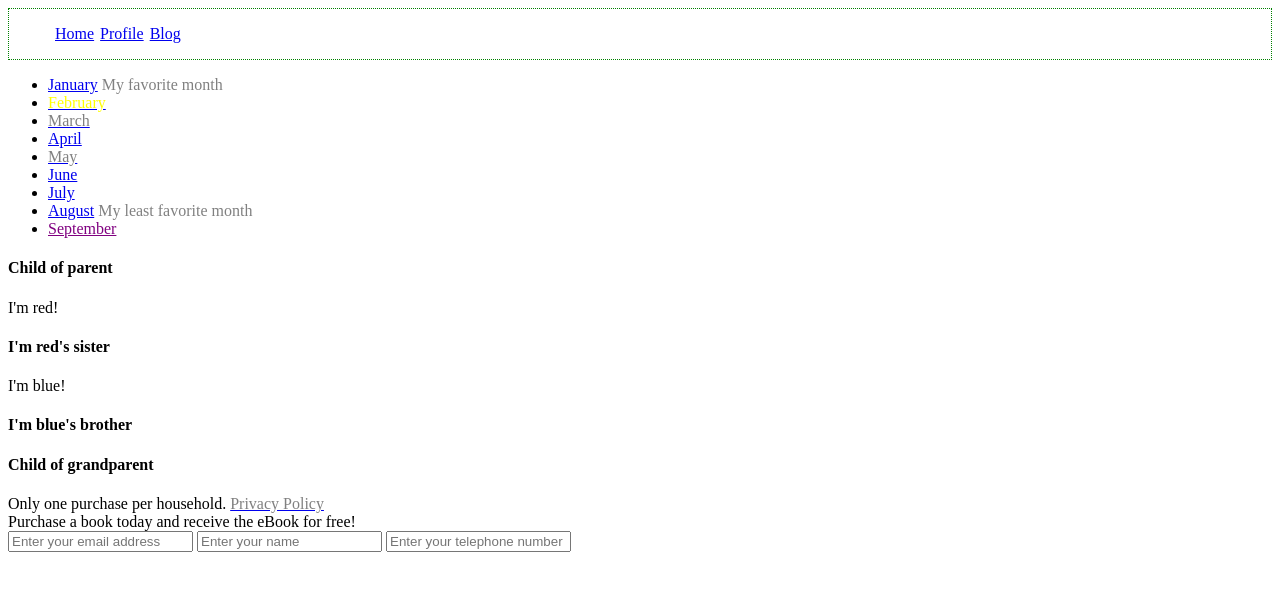
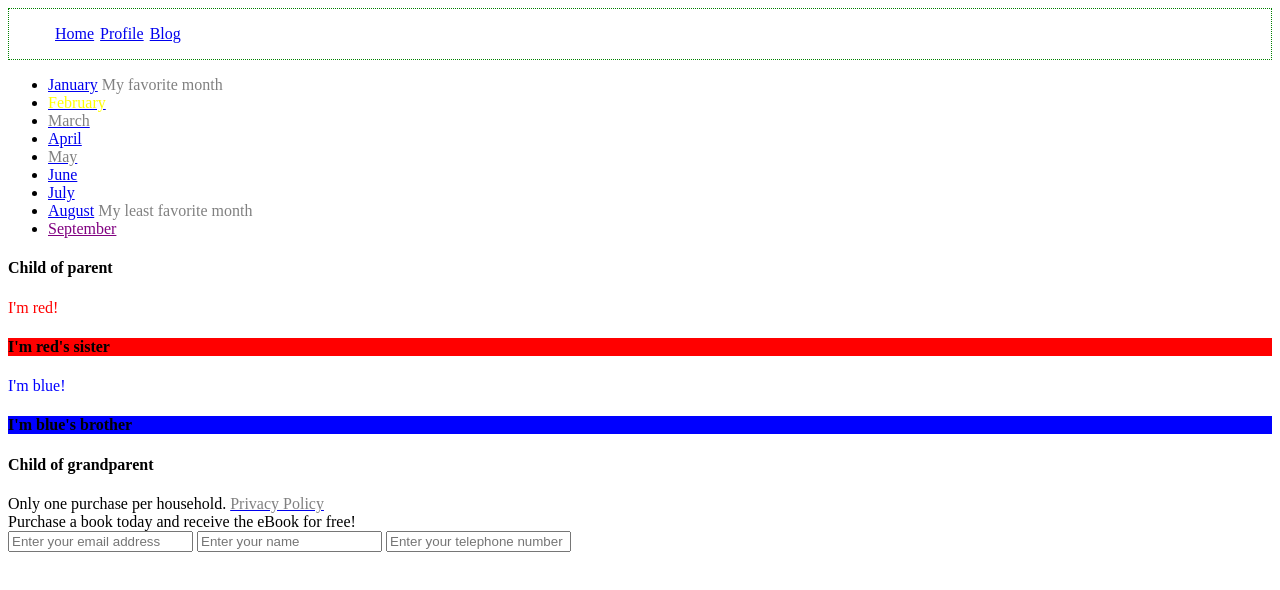
Before and after one commit to benConner/css-selectors, a plain HTML site: page index.html in a window 1280 px wide. Drawn offline with Linux system fonts and the light colour scheme.

Commit message:
add style to 'I'm Red' and 'I'm blue' along with siblings

```diff
--- a/selectors.css
+++ b/selectors.css
@@ -18,3 +18,15 @@ a.disabled{
 .active{
 	color: yellow;
 }
+.parent div:first-child {
+	color: red;
+}
+.parent div:nth-child(2n+3) {
+	color: blue;
+}
+.parent div:first-child~h4{
+	background-color: red;
+}
+.parent div:nth-child(2n+3)~h4 {
+	background-color: blue;
+}
```
